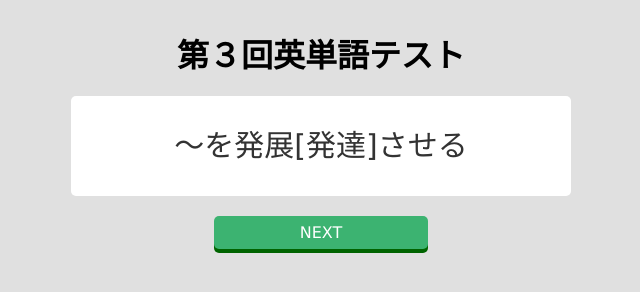
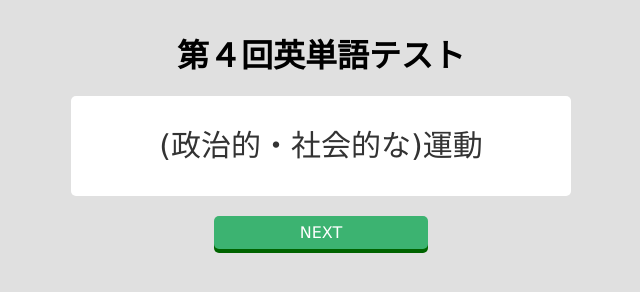
Before and after one commit to sugar314/github.io, a plain HTML site: page index.html in a window 1280 px wide. Shown: the whole page, without its empty margins (319-959 px from the left). Drawn offline with Linux system fonts and the light colour scheme.

Commit message:
Update index.html

```diff
--- a/index.html
+++ b/index.html
@@ -2,13 +2,13 @@
 <html lang="ja">
 <head>
 	<meta charset="UTF-8">
-	<title>第３回英単語(日本語➡英語)</title>
+	<title>Flash Cards</title>
 	<link rel="stylesheet" href="stylesheet.css">
 </head>
 <body>
 
 	<div class="title-top">
-		<h1>第３回英単語テスト</h1>
+		<h1>第４回英単語テスト</h1>
 
 	<div id="card">
 		<div id="card-front"></div>
@@ -20,65 +20,66 @@
 			'use strict';
 
 			var words = [   {'en': 'guess', 'ja': '～を推測する'},
-   {'en': 'prepare', 'ja': '～を準備する'},
-   {'en': 'develop', 'ja': '～を発展[発達]させる'},
-   {'en': 'solve', 'ja': '～を解決する'},
-   {'en': 'encourage', 'ja': '～を励ます'},
-   {'en': 'expect', 'ja': '～を予想[予期]する'},
-   {'en': 'deal', 'ja': '<dealwithAで>A[問題など]を処理する'},
-   {'en': 'measure', 'ja': '(大きさ・量・速さなど)を測る'},
-   {'en': 'demand', 'ja': '～を要求する'},
-   {'en': 'contain', 'ja': '(容器・本などが)～を含む'},
-   {'en': 'various', 'ja': 'さまざまな'},
-   {'en': 'political', 'ja': '政治(上)の'},
-   {'en': 'scientific', 'ja': '科学の'},
-   {'en': 'medical', 'ja': '医学の'},
-   {'en': 'whole', 'ja': '<thewholeで>全体の'},
-   {'en': 'serious', 'ja': '深刻な'},
-   {'en': 'single', 'ja': '<asingleで>たった1つの'},
-   {'en': 'general', 'ja': '一般的な'},
-   {'en': 'total', 'ja': '総計の'},
-   {'en': 'necessary', 'ja': '必要な'},
-   {'en': 'material', 'ja': '材料'},
-   {'en': 'lack', 'ja': '不足'},
-   {'en': 'decision', 'ja': '決定'},
-   {'en': 'source', 'ja': '(物・事の)源'},
-   {'en': 'risk', 'ja': '危険(性)'},
-   {'en': 'bill', 'ja': '請求書'},
-   {'en': 'professor', 'ja': '(大学の)教授'},
-   {'en': 'diet', 'ja': '(日常の)食事'},
-   {'en': 'quality', 'ja': '質'},
-   {'en': 'data', 'ja': 'データ'},
-   {'en': 'note', 'ja': 'メモ'},
-   {'en': 'challenge', 'ja': '難題'},
-   {'en': 'function', 'ja': '機能'},
-   {'en': 'article', 'ja': '記事'},
-   {'en': 'shape', 'ja': '形'},
-   {'en': 'middle', 'ja': '<themiddleで>中央'},
-   {'en': 'goal', 'ja': '目標'},
-   {'en': 'image', 'ja': 'イメージ'},
-   {'en': 'figure', 'ja': '数値'},
-   {'en': 'decade', 'ja': '10年間'},
-   {'en': 'exist', 'ja': '存在する'},
-   {'en': 'reduce', 'ja': '(数量・程度など)を減らす'},
-   {'en': 'gain', 'ja': '～を得る'},
-   {'en': 'require', 'ja': '～を必要とする'},
-   {'en': 'prove', 'ja': '～を証明する'},
-   {'en': 'prevent', 'ja': '<preventAfromdoingで>Aが～するのを妨げる'},
-   {'en': 'compare', 'ja': '<compareAwith[to]Bで>AをBと比較する'},
-   {'en': 'adapt', 'ja': '～を適合させる'},
-   {'en': 'conduct', 'ja': '～を行う'},
-   {'en': 'prefer', 'ja': '<preferAtoBで>BよりAが好きである'},
-   {'en': 'successful', 'ja': '成功した'},
-   {'en': 'due', 'ja': '<duetoAで>Aが原因で'},
-   {'en': 'available', 'ja': '利用できる'},
-   {'en': 'western', 'ja': '<Westernで>西洋の'},
-   {'en': 'personal', 'ja': '個人の'},
-   {'en': 'ancient', 'ja': '古代の'},
-   {'en': 'used', 'ja': '<beusedtoAで>Aに慣れている'},
-   {'en': 'native', 'ja': '出生地の'},
-   {'en': 'daily', 'ja': '毎日の'},
-   {'en': 'correct', 'ja': '正しい'}
+   {'en': 'generation', 'ja': '世代'},
+   {'en': 'movement', 'ja': '(政治的・社会的な)運動　'},
+   {'en': 'statement', 'ja': '声明'},
+   {'en': 'means', 'ja': '手段　'},
+   {'en': 'expert', 'ja': '専門家'},
+   {'en': 'intelligence', 'ja': '知能'},
+   {'en': 'stage', 'ja': '(変化・発展の)段階'},
+   {'en': 'variety', 'ja': '<a variety of Aで>いろいろなA　'},
+   {'en': 'industry', 'ja': '産業'},
+   {'en': 'patient', 'ja': '患者'},
+   {'en': 'conversation', 'ja': '会話'},
+   {'en': 'clothes', 'ja': '服'},
+   {'en': 'pressure', 'ja': '(社会的な)圧力　'},
+   {'en': 'position', 'ja': '位置　'},
+   {'en': 'degree', 'ja': '(温度・角度などの)度　'},
+   {'en': 'range', 'ja': '範囲　[動] (～の範囲に)及ぶ'},
+   {'en': 'access', 'ja': '(場所への)接近(方法)　'},
+   {'en': 'importance', 'ja': '重要性'},
+   {'en': 'neighbor', 'ja': '隣人'},
+   {'en': 'policy', 'ja': '政策'},
+   {'en': 'indicate', 'ja': '(調査などが)～を示す　'},
+   {'en': 'refer', 'ja': '<refer to Aで>Aに言及する　'},
+   {'en': 'manage', 'ja': '～を経営する'},
+   {'en': 'focus', 'ja': '(注意・意識など)を集中させる　'},
+   {'en': 'promote', 'ja': '～を促進する'},
+   {'en': 'observe', 'ja': '～を観察する　'},
+   {'en': 'raise', 'ja': '(物・料金など)を上げる'},
+   {'en': 'maintain', 'ja': '～を維持する'},
+   {'en': 'search', 'ja': '(場所など)を捜す'},
+   {'en': 'discuss', 'ja': '～について話し合う'},
+   {'en': 'media', 'ja': '<the (mass) mediaで>(マス)メディア'},
+   {'en': 'factor', 'ja': '要因'},
+   {'en': 'distance', 'ja': '距離　'},
+   {'en': 'standard', 'ja': '水準'},
+   {'en': 'volunteer', 'ja': 'ボランティア'},
+   {'en': 'resource', 'ja': '<resourcesで>資源　'},
+   {'en': 'customer', 'ja': '(商店・企業などの)顧客'},
+   {'en': 'strategy', 'ja': '戦略'},
+   {'en': 'region', 'ja': '(広大な)地域'},
+   {'en': 'evidence', 'ja': '証拠'},
+   {'en': 'according', 'ja': '<according to Aで>Aによれば'},
+   {'en': 'rather', 'ja': '<A rather than Bで>BよりもむしろA　'},
+   {'en': 'probably', 'ja': 'たぶん'},
+   {'en': 'perhaps', 'ja': 'ひょっとすると'},
+   {'en': 'instead', 'ja': '(その)代わりに'},
+   {'en': 'especially', 'ja': '特に'},
+   {'en': 'simply', 'ja': '単に'},
+   {'en': 'therefore', 'ja': 'それゆえ'},
+   {'en': 'thus', 'ja': 'したがって'},
+   {'en': 'indeed', 'ja': '本当に'},
+   {'en': 'exactly', 'ja': '正確に'},
+   {'en': 'nearly', 'ja': 'ほとんど'},
+   {'en': 'further', 'ja': '(程度が)さらに　'},
+   {'en': 'immediately', 'ja': 'すぐに'},
+   {'en': 'forward', 'ja': '前へ'},
+   {'en': 'extremely', 'ja': '極めて'},
+   {'en': 'eventually', 'ja': '結局は'},
+   {'en': 'hardly', 'ja': 'ほとんど～ない　(同) scarcely [発音]'},
+   {'en': 'ahead', 'ja': '(位置的に)前方に[を]　'},
+   {'en': 'highly', 'ja': '高度に'}
 			];
 
 
```
